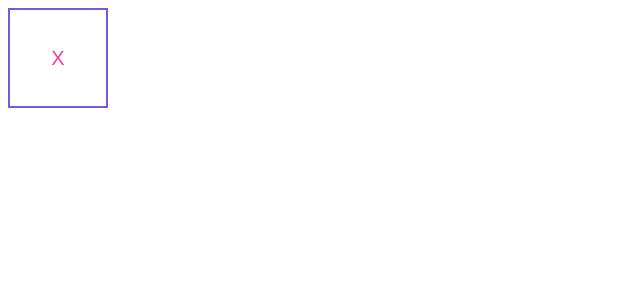
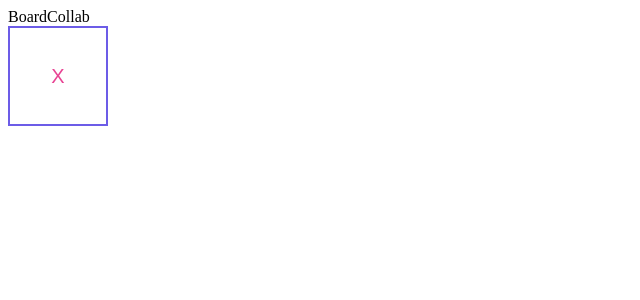
Before and after one commit to soaresandrie/15-days-react, a React (Create React App) app: page / in a window 1280 px wide. Shown: the top 300 px of the page, without its empty margins (0-640 px from the left). Built offline with nearby package versions, Linux system fonts and the light colour scheme.

Commit message:
Challenge of first day.

```diff
--- a/src/App.js
+++ b/src/App.js
@@ -1,15 +1,14 @@
-// import React, { Component } from 'react';
+import React from 'react'
 
-// class App extends Component {
-//   render() {
-//     return (
-//       <h1>Go 15 days of React!!!</h1>
-//     );
-//   }
-// }
-import React from 'react'
+import BoardCollab from './components/BoardCollab'
 import SquareCollab from './components/SquareCollab'
 
-const App = () => <SquareCollab />
+
+const App = () => (
+    <>
+        <BoardCollab />
+        <SquareCollab />
+    </>
+)
 
 export default App;
--- /dev/null
+++ b/src/components/BoardCollab/index.js
@@ -0,0 +1,7 @@
+import React from 'react'
+
+const BoardCollab = () => (
+    <article>BoardCollab</article>
+)
+
+export default BoardCollab
```
